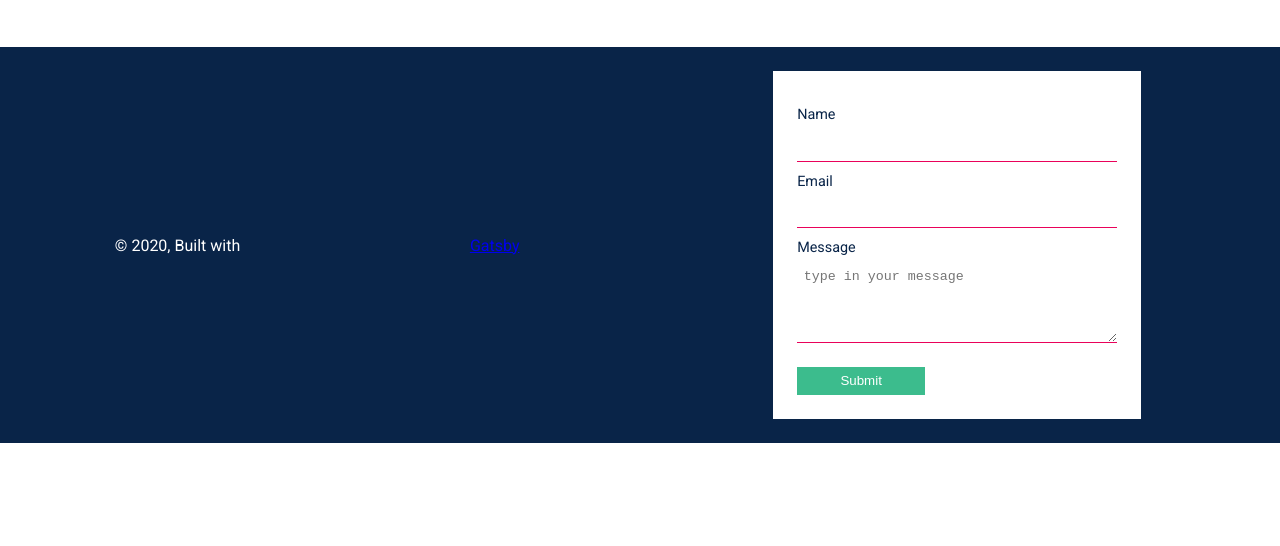
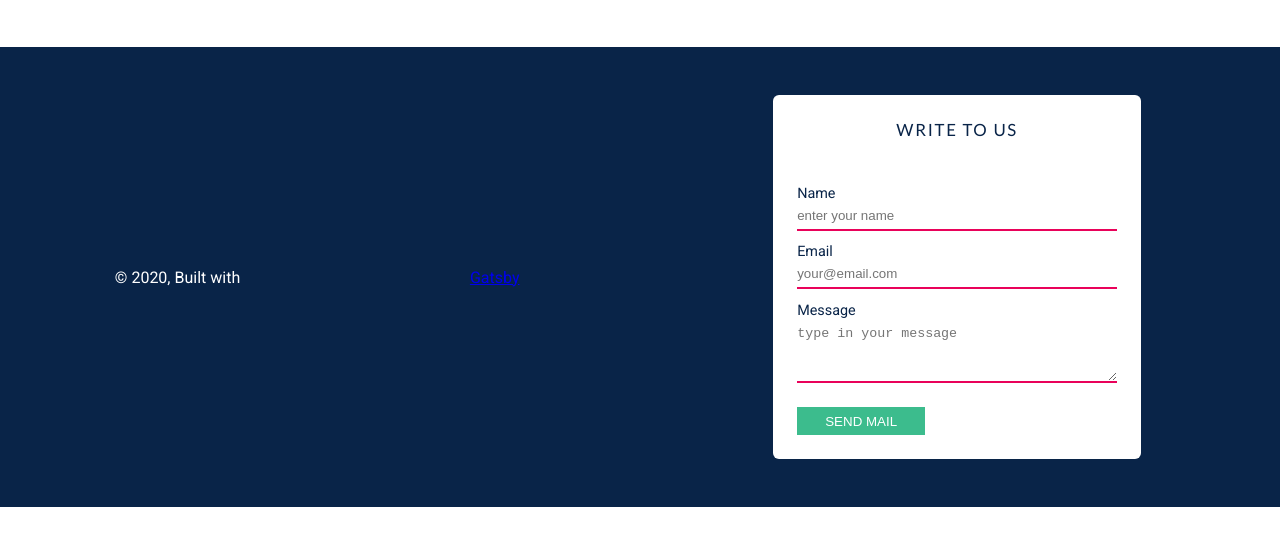
Before and after one commit to AbhinavReddy-Dev/rotaracthyd, a Gatsby site: page /page-2 in a window 1280 px wide. Shown: the part 80-626 px from the top of the page. Built offline with nearby package versions, Linux system fonts and the light colour scheme; Gatsby itself is replaced by a stand-in of ours.

Commit message:
contact us form 95% done

```diff
--- a/src/components/Footer.js
+++ b/src/components/Footer.js
@@ -2,7 +2,7 @@ import React from "react"
 import { FooterSection, ContactUsForm } from "../design/Styles"
 export const Footer = () => {
   return (
-    <FooterSection>
+    <FooterSection id="contact">
       © {new Date().getFullYear()}, Built with
       {` `}
       <a href="https://www.gatsbyjs.org">Gatsby</a>
@@ -12,14 +12,25 @@ export const Footer = () => {
         data-netlify="true"
         netlify-honeypot="bot-field"
       >
+        <h3>Write to us</h3>
         <input type="hidden" name="bot-field" />
         <label htmlFor="name">
           Name
-          <input id="name" type="text" name="name" />
+          <input
+            id="name"
+            type="text"
+            name="name"
+            placeholder="enter your name"
+          />
         </label>
         <label htmlFor="email">
           Email
-          <input id="email" type="email" name="email" />
+          <input
+            id="email"
+            type="email"
+            name="email"
+            placeholder="your@email.com"
+          />
         </label>
         <label htmlFor="message">
           Message
@@ -30,7 +41,7 @@ export const Footer = () => {
           />
         </label>
         <div data-netlify-captcha></div>
-        <input type="submit" value="Submit" />
+        <input type="submit" value="SEND MAIL" />
       </ContactUsForm>
     </FooterSection>
   )
--- a/src/design/Styles.js
+++ b/src/design/Styles.js
@@ -413,47 +413,63 @@ export const OurGoalCard = styled.div`
 `
 
 export const FooterSection = styled.footer`
-  max-height: 50rem;
+  max-height: 60rem;
   width: 100%;
   margin: 2.5rem 0 auto;
   background-color: ${props => props.theme.colors.secondaryColor};
   color: white;
   display: flex;
+  flex-wrap: wrap;
   align-items: center;
   justify-content: space-around;
 `
 export const ContactUsForm = styled.form`
-  margin: 1.5rem;
+  margin: 3rem 1.5rem;
   padding: 1.5rem;
   display: flex;
   flex-direction: column;
   justify-content: space-between;
   background-color: white;
+  border-radius: 6px;
   color: ${props => props.theme.colors.secondaryColor};
   font-size: ${props => props.theme.fontSize.xsmall};
+  padding-top: 0;
+  h3 {
+    margin: 0 0 0.5rem 0;
+    align-self: center;
+    padding: 1.5rem 0;
+    text-transform: uppercase;
+    font-weight: ${props => props.theme.fontWeight.normal};
+    letter-spacing: 0.1em;
+  }
   label {
     display: flex;
     flex-direction: column;
-    margin-top: 0.7rem;
+    margin-top: 0.8rem;
   }
   input,
   textarea {
-    margin-top: 0.4rem;
     padding: 0.5em;
     width: 20rem;
     font-weight: ${props => props.theme.fontWeight.light};
+    padding-left: 0;
+  }
+  ::placeholder {
+    font-size: ${props => props.theme.fontSize.xxsmall};
+    color: lightblue;
+    opacity: 0.8;
   }
   input[type="text"],
   input[type="email"] {
     box-sizing: border-box;
     border: none;
-    border-bottom: 1.5px solid ${props => props.theme.colors.primaryColor};
-    height: 2rem;
+    border-bottom: 2px solid ${props => props.theme.colors.primaryColor};
+    height: 1.8rem;
   }
   textarea {
-    height: 5rem;
+    height: 4rem;
     border: none;
-    border-bottom: 1.5px solid ${props => props.theme.colors.primaryColor};
+    border-bottom: 2px solid ${props => props.theme.colors.primaryColor};
   }
   input[type="submit"] {
     background-color: #3cbc8d;
@@ -462,6 +478,11 @@ export const ContactUsForm = styled.form`
     padding: 0.5em;
     width: 8rem;
     border: none;
+    font-weight: ${props => props.theme.fontWeight.normal};
+    cursor: pointer;
+    :hover {
+      opacity: 0.8;
+    }
   }
 `
 // ${props => props.theme.};
```
